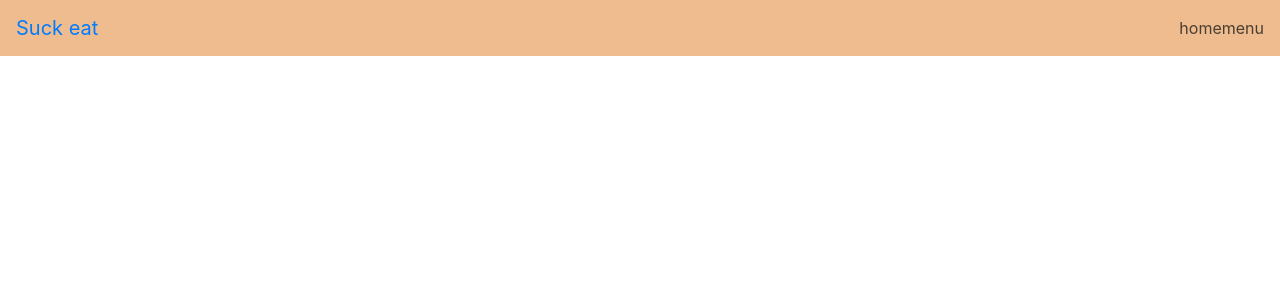
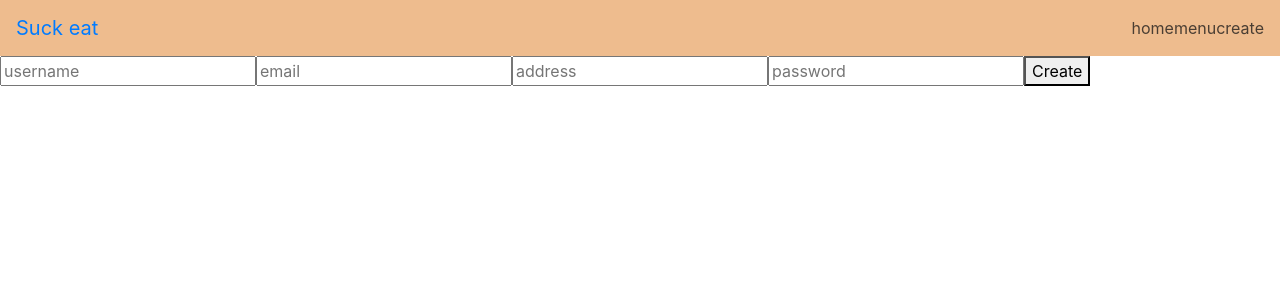
Before and after one commit to wonghongkeat/TGC9-assignment-REACT, a React (Create React App) app in the folder assignment3/: page /login in a window 1280 px wide. Shown: the top 300 px of the page. Built offline with nearby package versions, Linux system fonts and the light colour scheme.

Commit message:
edited:
able to create new users

```diff
--- a/assignment3/src/App.js
+++ b/assignment3/src/App.js
@@ -1,9 +1,10 @@
 import React from 'react'
 import Menu from "./Menu"
+import Login from "./Login"
 import Frontpage from "./Frontpage.js"
 import 'bootstrap/dist/css/bootstrap.min.css';
 import './frontPage.css'
-import {BrowserRouter as Router, Switch, Route, Link} from "react-router-dom"
+import { BrowserRouter as Router, Switch, Route, Link } from "react-router-dom"
 
 function App() {
     return (
@@ -15,27 +16,28 @@ function App() {
                 </button>
                 <div className="collapse navbar-collapse" id="navbarNav">
                     <ul className="navbar-nav ml-auto" >
+
                         <li className="nav-item active">
                             <Link to="/Frontpage">home</Link>
                         </li>
                         <li className="nav-item">
                             <Link to="/menu">menu</Link>
                         </li>
-      {/* <li className="nav-item">
-       <Link to ="/users">users</Link>
-      </li> */}
+                        <li className="nav-item">
+                         <Link to ="/login">create</Link>
+                            </li>
                     </ul>
                 </div>
             </nav>
             <Switch>
                 <Route exact path="/menu">
-        <Menu/>
+                    <Menu />
                 </Route>
-    {/* <Route exact path="users">
-        <Users/>
-    </Route> */}
+                <Route exact path="/login">
+                    <Login/>
+                    </Route>
                 <Route exact path="/Frontpage">
-        <Frontpage/>
+                    <Frontpage />
                 </Route>
             </Switch>
         </Router>
--- /dev/null
+++ b/assignment3/src/Login.js
@@ -0,0 +1,73 @@
+import axios from "axios"
+import React from "react"
+
+const base_url ="https://8080-c693cb85-d658-493b-9a4c-ec22f40a36b6.ws-us03.gitpod.io/"
+
+export default class Create extends React.Component{
+
+    state = {
+        username: "",
+        password: "",
+        email: "",
+        address:""
+    }
+
+
+
+    render(){
+        return(
+           <div>
+               <input
+               type="text"
+               value={this.state.username}
+               name="username"
+               placeholder="username"
+               onChange={this.updateFormField}
+               />
+
+               <input
+               type="text"
+               value={this.state.email}
+               name="email"
+               placeholder="email"
+               onChange={this.updateFormField}
+                />
+
+               <input
+               type="text"
+               value={this.state.address}
+               name="address"
+               placeholder="address"
+               onChange={this.updateFormField}
+               />
+
+               <input
+               type="text"
+               value={this.state.password}
+               name="password"
+               placeholder="password"
+               onChange={this.updateFormField}
+               />
+
+               <button onClick={this.register}>Create</button>
+           </div>
+        )
+    }
+
+
+      updateFormField = (event) => {
+        this.setState({
+            [event.target.name]:event.target.value
+        })
+    }
+
+    register = async()=>{
+        await axios.post(`${base_url}api/user`,{
+            username: this.state.username,
+            password:this.state.password,
+            email:this.state.email,
+            address:this.state.address
+        })
+    }
+
+}
--- a/assignment3/src/Menu.js
+++ b/assignment3/src/Menu.js
@@ -14,20 +14,13 @@ export default class Topping extends React.Component {
 
     async componentDidMount() {
         let responseTopping = await axios.get(`${base_url}`+"reactTopping")
-        this.setState({
-            toppings: responseTopping.data
-        })
-
         let responseFlavour = await axios.get(`${base_url}`+"reactFlavours")
-        this.setState({
-            flavours: responseFlavour.data
-        })
-
         let responseSugar = await axios.get(`${base_url}`+"reactSugar")
         this.setState({
+            toppings: responseTopping.data,
+            flavours: responseFlavour.data,
             sugars: responseSugar.data
         })
-        console.log(responseSugar)
     }
 
 
```
Also changed, not shown: 1 other file (tests, documents, lock files or other folders). Lines whose indentation alone changed are shown as unchanged.
